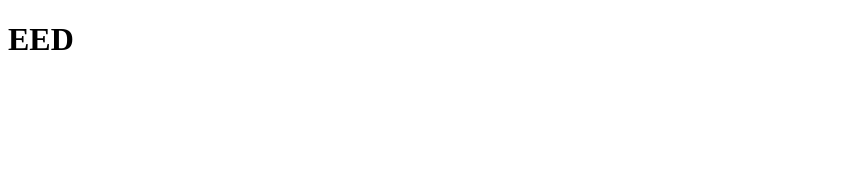
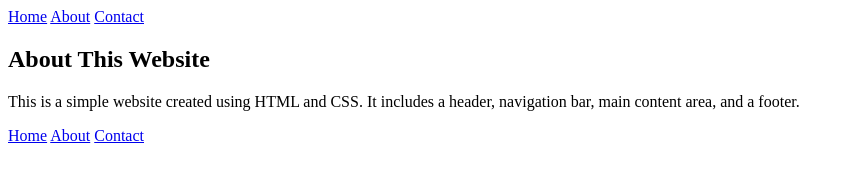
Before and after one commit to Moodeus/SimpleWebsite, a plain HTML site: page index.html in a window 1280 px wide. Shown: the whole page, without its empty margins (0-854 px from the left). Drawn offline with Linux system fonts and the light colour scheme.

Commit message:
html files Fixes #4

```diff
--- a/index.html
+++ b/index.html
@@ -4,6 +4,19 @@
         <title>Simple Website</title>
     </head>
     <body>
-        <h1>EED</h1>
+        <nav>
+            <a href="#">Home</a>
+            <a href="#">About</a>
+            <a href="#">Contact</a>
+        </nav>
+        <main>
+            <h2>About This Website</h2>
+            <p>This is a simple website created using HTML and CSS. It includes a header, navigation bar, main content area, and a footer.</p>
+        </main>
+        <footer>
+            <a href="#">Home</a>
+            <a href="#">About</a>
+            <a href="#">Contact</a>
+        </footer>
     </body>
-</html>
+    </html>
```
Also changed, not shown: about.html (+8 -1 lines), contact.html (+16 -0 lines).
